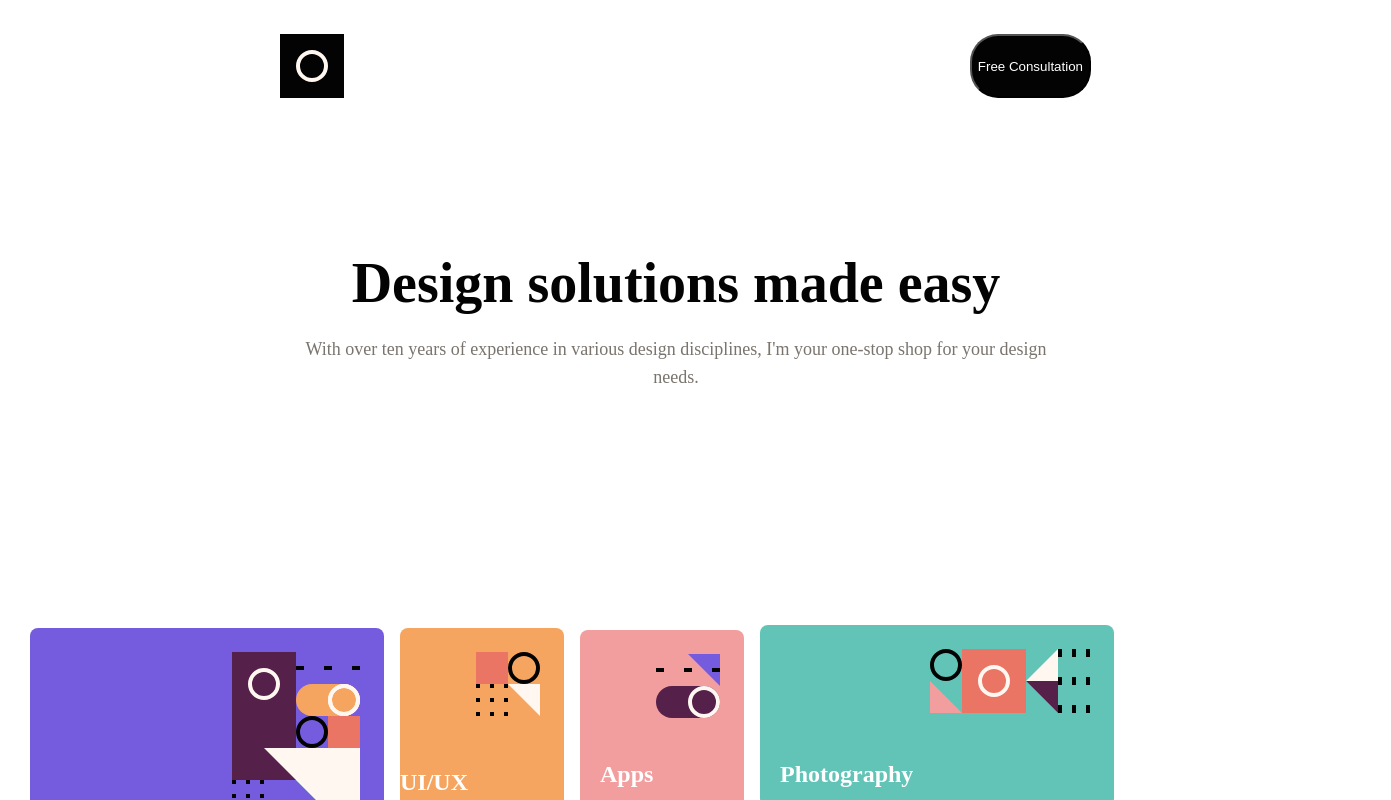
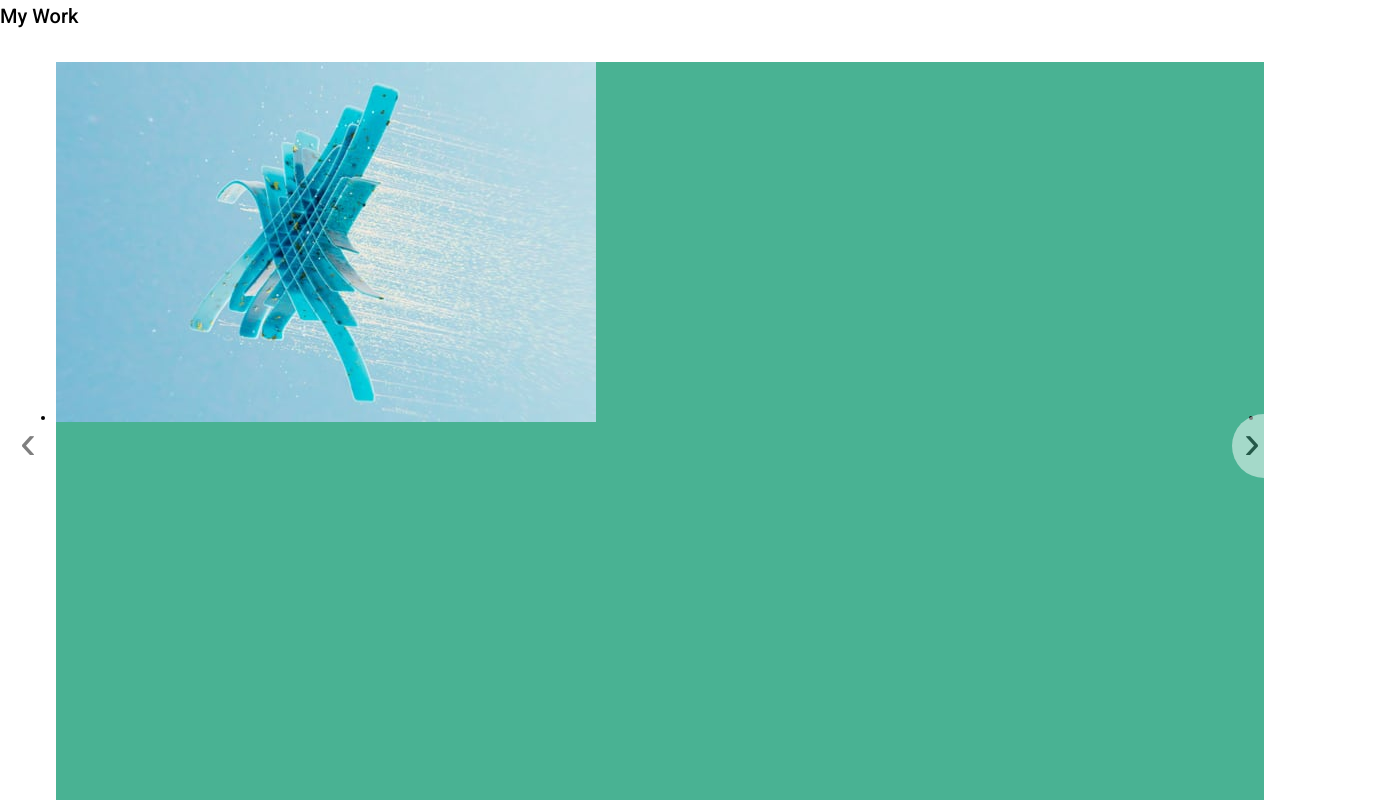
Before and after one commit to Devin-Jackson314/single-page-design-portfolio, an Angular app in the folder LandingPage/: page / in a window 1280 px wide. Shown: the top 800 px of the page, 1391 px wide, since content can reach past the window. Built offline with nearby package versions, Linux system fonts and the light colour scheme.

Commit message:
fixed alot now trying to fix this slider again

```diff
--- a/LandingPage/src/app/amy/amy.component.css
+++ b/LandingPage/src/app/amy/amy.component.css
@@ -4,16 +4,16 @@
         position: relative;
         width: 445px;
         height: 445px;
-        left: 60px;
-        top: 100px;
+        left: 120px;
+        top: -680px;
     }
 
     div {
-        position: absolute;
+        position: relative;
         width: 1110px;
         height: 445px;
         left: 165px;
-        top: 2000px;
+        top: -800px;
     }
 
     h2 {
@@ -29,6 +29,11 @@
         right: 0%;
         top: calc(50% - 100px/2 - 103px);
     }
+
+    p{
+
+
+    }
 }
 
 @media (max-width: 375px){
@@ -38,7 +43,7 @@
     position: relative;
         width: 300px;
         height: 300px;
-        left: 160px;
+        left: 170px;
         top: 100px;
 
 }
@@ -52,8 +57,8 @@ h2{
         line-height: 33px;
         text-align: center;
         color: #030303;
-        left: -410px;
-        top: -30px;
+        left: -400px;
+        top: 1000px;
 }
 
 button{
@@ -65,7 +70,7 @@ color:#FFF7F0;
 left: 55px;
 width: 176px;
 height: 44px;
-top: -10px;
+top: -1850px;
 }
 
 p{
@@ -78,7 +83,7 @@ font-family: 'Plus Jakarta Sans';
     line-height: 26px;
     text-align: center;
     color: #7A746E;
-    left: -410px;
-        top: -50px;
+    left: -400px;
+        top: 1000px;
 }
 }
--- a/LandingPage/src/app/app.component.html
+++ b/LandingPage/src/app/app.component.html
@@ -2,7 +2,7 @@
 <div class="flexContainer">
 
 
- <app-header-component></app-header-component>
+ <!--<app-header-component></app-header-component>
 <br>
 <app-design-solution></app-design-solution>
 <app-graphic-design></app-graphic-design>
@@ -12,9 +12,9 @@
 <app-illustrations></app-illustrations>
 <app-photography></app-photography>
 <app-motion-graphics></app-motion-graphics>
-<app-amy></app-amy>
- <!--<app-my-work></app-my-work>
-<app-book></app-book>
+<app-amy></app-amy> -->
+<app-my-work></app-my-work>
+ <!--<app-book></app-book>
 <br>
  <app-bottomfooter></app-bottomfooter>  -->
 
--- a/LandingPage/src/app/appscard/appscard.component.css
+++ b/LandingPage/src/app/appscard/appscard.component.css
@@ -5,8 +5,8 @@
         position: relative;
             width: 164px;
             height: 182px;
-            left: 580px;
-            top: -150px;
+            left: 625px;
+            top: -375px;
 
             background: #F39E9E;
             border-radius: 8px;
--- a/LandingPage/src/app/graphic-design/graphic-design.component.css
+++ b/LandingPage/src/app/graphic-design/graphic-design.component.css
@@ -7,8 +7,8 @@
         position: relative;
         width: 354px;
         height: 364px;
-        left: 30px;
-        top: 394px;
+        left: 90px;
+        top: 170px;
         background: #755CDE;
         border-radius: 8px;
 
--- a/LandingPage/src/app/illustrations/illustrations.component.css
+++ b/LandingPage/src/app/illustrations/illustrations.component.css
@@ -5,8 +5,8 @@
         position: relative;
             width: 354px;
             height: 158px;
-            left: 400px;
-            top: -130px;
+            left: 445px;
+            top: -350px;
             background: #EB7565;
             border-radius: 8px;
     }
--- a/LandingPage/src/app/motion-graphics/motion-graphics.component.css
+++ b/LandingPage/src/app/motion-graphics/motion-graphics.component.css
@@ -5,8 +5,8 @@
         position: relative;
             width: 354px;
             height: 182px;
-            left: 760px;
-            top: -490px;
+            left: 800px;
+            top: -710px;
             background: #552049;
                 border-radius: 8px;
     }
--- a/LandingPage/src/app/my-work/my-work.component.css
+++ b/LandingPage/src/app/my-work/my-work.component.css
@@ -1,39 +1,80 @@
-@media (max-width: 375px){
-    .product{
-        padding: 20px 0;
-    }
 
-    .slider-wrap{
-        position: relative;
-    }
+* {
+    box-sizing: border-box;
+}
 
-    .slidermain{
-        position: absolute;
-        width: 2820px;
-    }
+body {
+    max-width: 1440px;
+    margin: auto;
+}
 
-     .item{
-        display: inline-block;
+.slider-wrapper {
+    margin: 1rem;
+    position: relative;
+    overflow: hidden;
+}
 
-        width: 375px;
-        height: 180px;
+.slides-container {
+    height: calc(100vh - 2rem);
+    width: 100%;
+    display: flex;
+    overflow: scroll;
+}
 
+.slide-arrow {
+    position: absolute;
+    display: flex;
+    top: 0;
+    bottom: 0;
+    margin: auto;
+    height: 4rem;
+    background-color: white;
+    border: none;
+    width: 2rem;
+    font-size: 3rem;
+    padding: 0;
+    cursor: pointer;
+    opacity: 0.5;
+    transition: opacity 100ms;
+}
 
-    }
+.slide-arrow:hover,
+.slide-arrow:focus {
+    opacity: 1;
+}
 
-    .img{
-    position: absolute;
-        width: 2820px;
-        height: 360px;
-        left: 88px;
-        top: 88px;
+#slide-arrow-prev {
+    left: 0;
+    padding-left: 0.25rem;
+    border-radius: 0 2rem 2rem 0;
+}
 
-    }
+#slide-arrow-next {
+    right: 0;
+    padding-left: 0.75rem;
+    border-radius: 2rem 0 0 2rem;
+}
 
-  /* .text{
-        position: absolute;
-        top: 50%;
-        left: 50%;
-        transform: -50;
-    } */
+.slide {
+    width: 100%;
+    height: 100%;
+    flex: 1 0 100%;
 }
+
+.slide:nth-child(1) {
+    background-color: #49b293;
+}
+
+.slide:nth-child(2) {
+    background-color: #b03532;
+}
+
+.slide:nth-child(3) {
+    background-color: #6a478f;
+    margin: 0;
+}
+
+.slide:nth-child(4) {
+    background-color: #da6f2b;
+    margin: 0;
+}
--- a/LandingPage/src/app/my-work/my-work.component.html
+++ b/LandingPage/src/app/my-work/my-work.component.html
@@ -1,25 +1,22 @@
  <h2>My Work</h2>
-<section class = "product">
-    <div class="container-fluid">
-        <div class="slider-wrap"></div>
-            <div class="slider-main">
+<section class="slider-wrapper">
 
-                    <div class="item"><img class = "img-responsive" src="assets\image-slide-1.jpg" alt="pic">
-                    </div>
-                     <div class="item"><img class = "img-responsive" src="assets\image-slide-2.jpg" alt="pic">
-                    </div>
-                     <div class="item"><img class = "img-responsive" src="assets\image-slide-3.jpg" alt="pic">
-                    </div>
-                     <div class="item"><img class = "img-responsive" src="assets\image-slide-4.jpg" alt="pic">
-                    </div>
-                     <div class="item"><img class = "img-responsive" src="assets\image-slide-5.jpg" alt="pic">
-                    </div>
+  <button class="slide-arrow" id="slide-arrow-prev">
+    &#8249;
+  </button>
 
-            </div>
-    </div>
+  <button class="slide-arrow" id="slide-arrow-next">
+    &#8250;
+  </button>
 
+  <ul class="slides-container" id="slides-container">
+    <li class="slide"><img class = "img-responsive" src="assets\image-slide-1.jpg" alt="pic"></li>
+    <li class="slide"><img class = "img-responsive" src="assets\image-slide-2.jpg" alt="pic"></li>
+    <li class="slide"><img class = "img-responsive" src="assets\image-slide-3.jpg" alt="pic"></li>
+    <li class="slide"><img class = "img-responsive" src="assets\image-slide-4.jpg" alt="pic"></li>
+    <li class="slide"><img class = "img-responsive" src="assets\image-slide-5.jpg" alt="pic"></li>
+  </ul>
 </section>
-
 
 
 <!-- <svg width="15" height="16" xmlns="http://www.w3.org/2000/svg"><path fill="#FFF" d="M8 0 0 8l8 8 1.687-1.687-5.121-5.12h10.241V6.807H4.566l5.121-5.12z"/></svg>
--- a/LandingPage/src/app/my-work/my-work.component.ts
+++ b/LandingPage/src/app/my-work/my-work.component.ts
@@ -8,15 +8,31 @@ import { Component, OnInit } from '@angular/core';
 })
 export class MyWorkComponent implements OnInit {
 
-  constructor() { }
+  constructor() {
+    const slidesContainer = document.getElementById("slides-container");
+    const slide = document.querySelector(".slide");
+    const prevButton = document.getElementById("slide-arrow-prev");
+    const nextButton = document.getElementById("slide-arrow-next");
+  if (nextButton != null && slide != null && slidesContainer != null)
+  nextButton.addEventListener("click", (event) => {
+  const slideWidth = slide.clientWidth;
+    slidesContainer.scrollLeft += slideWidth;
+  });
+  else if (prevButton != null && slide != null && slidesContainer != null)
+  prevButton.addEventListener("click", () => {
+  const slideWidth = slide.clientWidth;
+  slidesContainer.scrollLeft -= slideWidth;
+});
 
-  ngOnInit(): void {
   }
-    //slides = [
-      //{'image': 'https://gsr.dev/material2-carousel/assets/demo.png'},
-      //{'image': 'https://gsr.dev/material2-carousel/assets/demo.png'},
-      //{'image': 'https://gsr.dev/material2-carousel/assets/demo.png'},
-     // {'image': 'https://gsr.dev/material2-carousel/assets/demo.png'},
-     // {'image': 'https://gsr.dev/material2-carousel/assets/demo.png'}
-   // ];
+    ngOnInit():void {
+
+   }
+
+
+
+
+
+
+
 }
--- a/LandingPage/src/app/photography/photography.component.css
+++ b/LandingPage/src/app/photography/photography.component.css
@@ -5,8 +5,8 @@
         position: relative;
         width: 354px;
         height: 182px;
-        left: 760px;
-        top: -495px;
+        left: 800px;
+        top: -713px;
         background: #61C4B7;
             border-radius: 8px;
         }
--- a/LandingPage/src/app/ui-ux/ui-ux.component.css
+++ b/LandingPage/src/app/ui-ux/ui-ux.component.css
@@ -5,8 +5,8 @@
         position:relative;
             width: 164px;
             height: 182px;
-            left: 400px;
-            top: 30px;
+            left: 455px;
+            top: -193px;
             background: #F6A560;
                 border-radius: 8px;
     }
```
